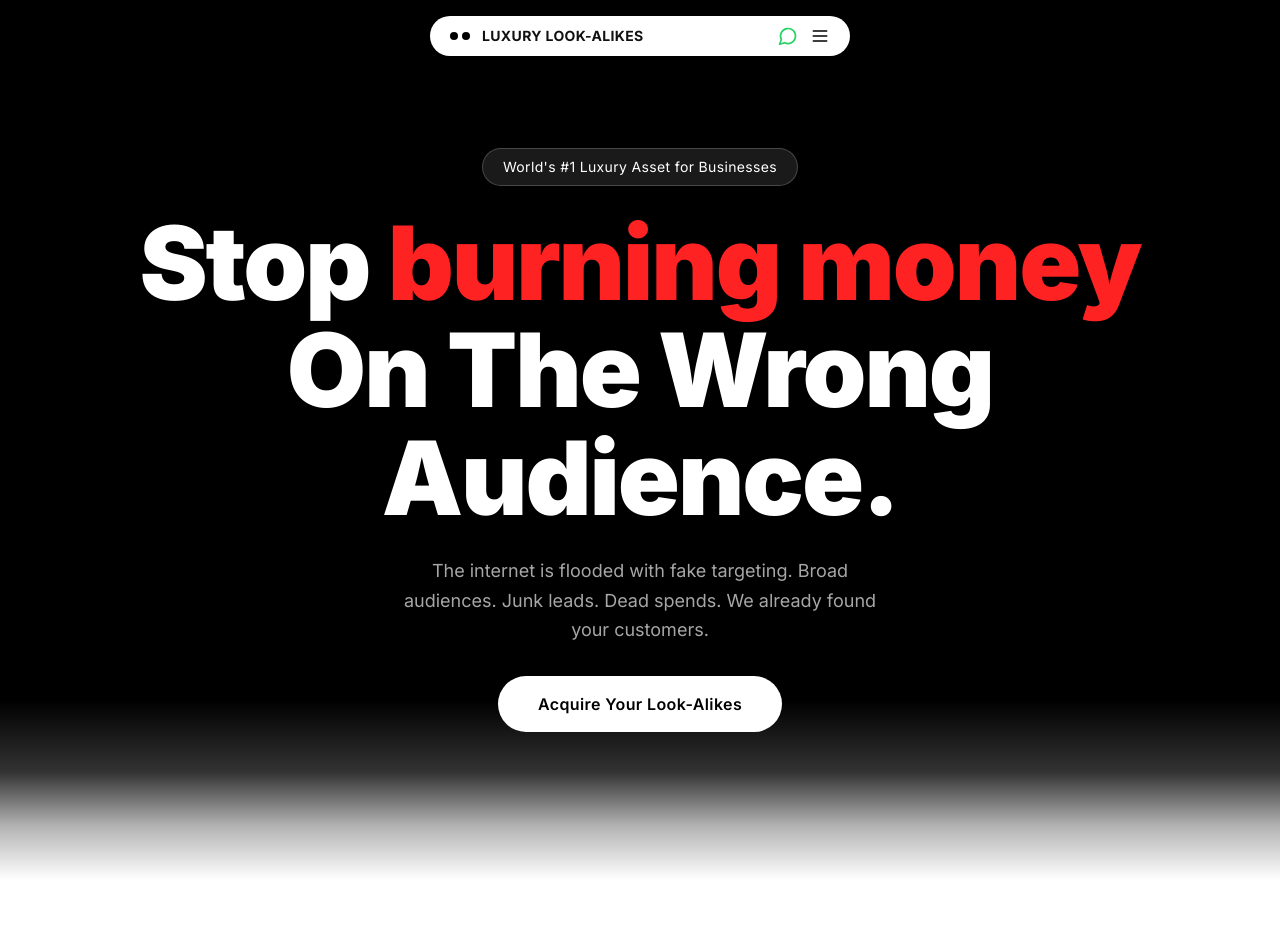
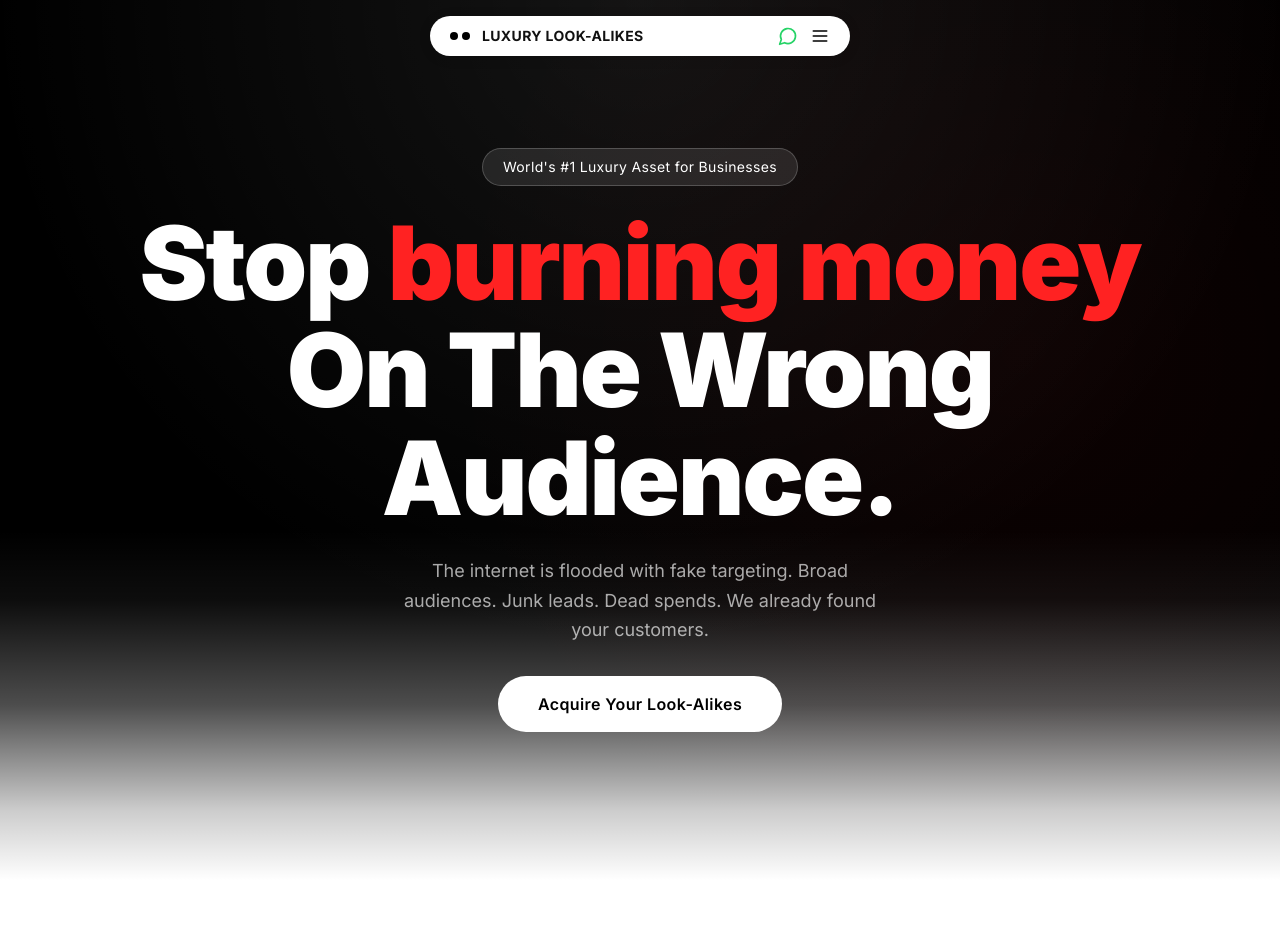
Before and after one commit to adishshah29-eng/native-lookalike-audiance, a React (Vite) app: page / in a window 1280 px wide. Shown: the top 946 px of the page. Built offline with nearby package versions, Linux system fonts and the light colour scheme.

Commit message:
Changes of hero

```diff
--- a/src/components/ui/aurora-background.tsx
+++ b/src/components/ui/aurora-background.tsx
@@ -23,12 +23,20 @@ export const AuroraBackground = ({
         style={{ minHeight: "110vh" }}
         {...props}
       >
-        {/* Tall, smooth blend into white — must cover at least 280px */}
+        {/* Premium dark gradient background */}
+        <div
+          className="absolute inset-0 pointer-events-none overflow-hidden"
+          style={{
+            background: "radial-gradient(circle at 50% 0%, rgba(255,255,255,0.08) 0%, transparent 60%), radial-gradient(circle at 80% 40%, rgba(255,34,34,0.05) 0%, transparent 50%)"
+          }}
+        />
+
+        {/* Tall, smooth blend into white — must cover at least 350px */}
         <div
           className="absolute bottom-0 left-0 right-0 pointer-events-none"
           style={{
-            height: "180px",
-            background: "linear-gradient(to bottom, transparent 0%, rgba(255,255,255,0.2) 40%, rgba(255,255,255,0.7) 70%, #ffffff 100%)",
+            height: "350px",
+            background: "linear-gradient(to bottom, transparent 0%, rgba(255,255,255,0.05) 20%, rgba(255,255,255,0.3) 50%, rgba(255,255,255,0.8) 80%, #ffffff 100%)",
           }}
         />
 
```
